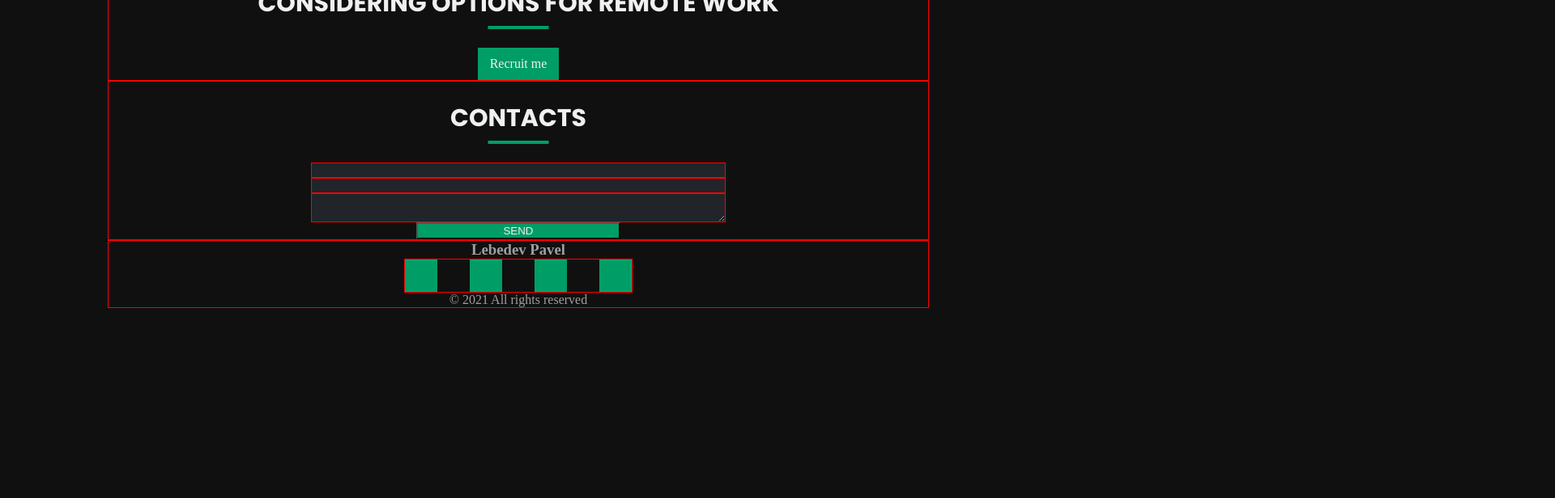
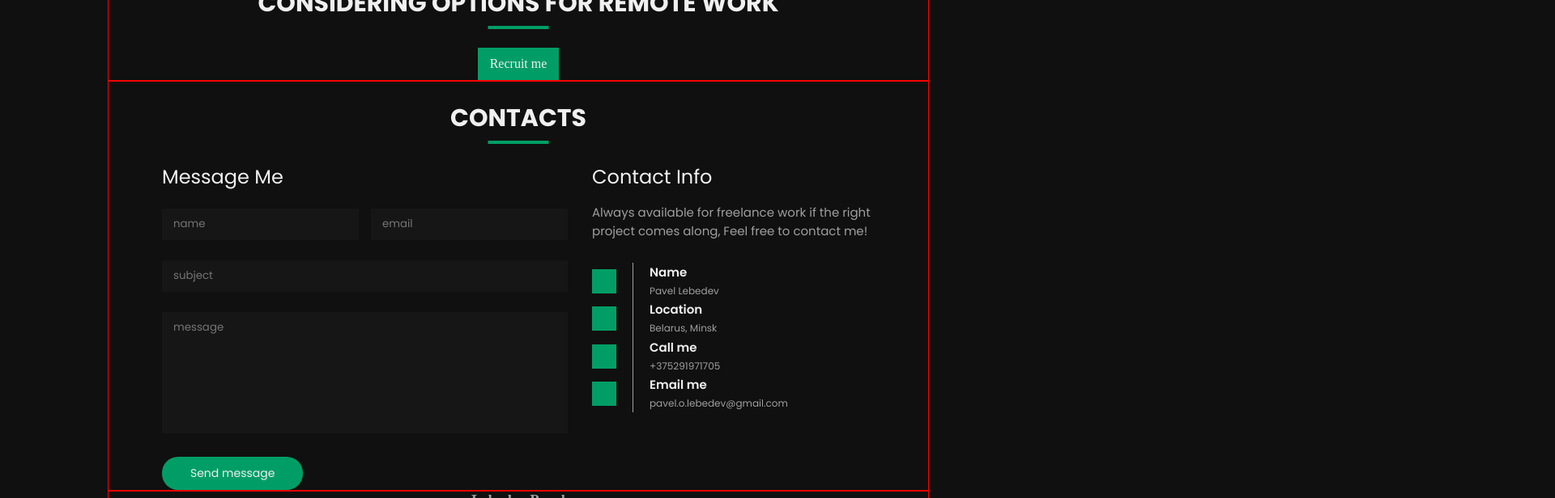
Before and after one commit to Odinsees/portfolio, a React (Create React App) app: page / in a window 1280 px wide. Shown: the part 2184-2800 px from the top of the page at 81% size, 1920 px wide, since content can reach past the window. Before the commit the page ends 2573 px from the top, so only its background shows below. Built offline with nearby package versions, Linux system fonts and the light colour scheme.

Commit message:
refactor contactBlock

```diff
--- a/src/Components/ContactForm/ContactForm.module.scss
+++ b/src/Components/ContactForm/ContactForm.module.scss
@@ -1,33 +1,178 @@
 @import "../../../src/common/styles/sass/variables.scss";
 
-.formBlock {
-  .formContainer {
-    flex-direction: column;
-    justify-content: flex-start;
+.formContainer {
+  flex-direction: column;
 
+  .titleBlock {
+
+  }
+
+  .contactFormWrapper {
+    width: 90%;
+    display: flex;
+    box-sizing: border-box;
     .formBox {
-      width: 50%;
-      display: flex;
-      flex-direction: column;
-      align-items: center;
+      width: 60%;
+      padding-left: 15px;
+      padding-right: 15px;
+      box-sizing: border-box;
+      .contactsForm{
+        width: 100%;
+        box-sizing: border-box;
+        .contentTitle{
+          color:$titleTextColor;
+          margin: 0 0 22px 0;
+          font-family: $fontFamily;
+          font-size: 1.5rem;
+          font-weight: 500;
+        }
+        .form{
+          display: flex;
+          flex-wrap: wrap;
+          margin-left: -15 px;
+          margin-right: -15 px;
+          box-sizing: border-box;
+          .formInputTop{
+            width: 50%;
+            margin-bottom: 25px;
+            padding-right: 15px;
+            box-sizing: border-box;
+            & input{
+              font-family: $fontFamily;
+              width: 100%;
+              box-sizing: border-box;
+              padding: 9px 14px;
+              border: none;
+              background-color: #161616;
+              color: $otherTextColor;
+              outline:none;
+              border-bottom: 1px solid #161616;
+              transition: 1s;
+              &:hover{
+                border-bottom: 1px solid $primaryColor;
+                transition: 1s;
+              }
+            }
+          }
+          .formInput{
+            width: 100%;
+            margin-bottom: 25px;
+            padding-right: 15px;
+            box-sizing: border-box;
+            & input{
+              font-family: $fontFamily;
+              width: 100%;
+              box-sizing: border-box;
+              padding: 9px 14px;
+              border: none;
+              background-color: #161616;
+              color: $otherTextColor;
+              outline:none;
+              border-bottom: 1px solid #161616;
+              transition: 1s;
+              &:hover{
+                border-bottom: 1px solid $primaryColor;
+                transition: 1s;
+              }
+            }
+          }
+          .formTextArea{
+            width: 100%;
+            margin-bottom: 25px;
+            padding-right: 15px;
+            box-sizing: border-box;
+            & textarea{
+              font-family: $fontFamily;
+              width: 100%;
+              height: 150px;
+              padding: 9px 14px;
+              resize: none;
+              box-sizing: border-box;
+              border: none;
+              background-color: #161616;
+              color: $otherTextColor;
+              outline:none;
+              border-bottom: 1px solid #161616;
+              transition: 1s;
+              &:hover{
+                border-bottom: 1px solid $primaryColor;
+                transition: 1s;
+              }
+            }
+          }
+          .formButton {
+            text-align: center;
+            text-decoration: none;
+            margin-right: 23px;
+            background-color: $primaryColor;
+            border: $primaryColor;
+            color: $buttonTextColor;
+            font-size: 14px;
+            padding: 10px 35px;
+            font-family: $fontFamily;
+            border-radius: 20px;
+            transition: 1s;
 
-      & input, textarea,  {
-        width: 100%;
-        border: 1px solid red;
-        background-color: $secondBackGroundColor;
-        color: $otherTextColor;
+            &:hover {
+              transform: scale(1.05);
+              transition: 1s;
+            }
+          }
+        }
       }
-      & button{
-        width: 50%;
-        background-color:$primaryColor;
-        color: $buttonTextColor;
-      }
+    }
 
-      @media screen and (max-width: 1024px) {
-        width: 80%
-      }
-      @media screen and (max-width: 1024px) {
-        width: 80%
+    .contactsInfo {
+      width: 40%;
+      .Info{
+        .contentTitle{
+          margin: 0 0 12px 0;
+          color:$titleTextColor;
+          font-family: $fontFamily;
+          font-size: 1.5rem;
+          font-weight: 500;
+        }
+        .infoDescription{
+          font-family: $fontFamily;
+          margin-bottom: 28px;
+          font-size: 15px;
+          color:$otherTextColor;
+        }
+        .ulContacts{
+          margin-block-start: 0;
+          margin-block-end: 0;
+          margin-inline-start: 0;
+          margin-inline-end: 0;
+          padding-inline-start: 0;
+          .liContacts{
+            display: flex;
+            align-items: center;
+            .contactIcon{
+              width: 30px;
+              height: 30px;
+              background-color: #009e66;
+              margin-right: 20px;
+            }
+            .infoDetails{
+              padding-left: 20px;
+              border-left: 1px solid $otherTextColor;
+              .infoTitle{
+                margin: 0;
+                font-size: 15px;
+                font-weight: 600;
+                color:$titleTextColor;
+                font-family: $fontFamily;
+              }
+              .infoValue{
+                font-family: $fontFamily;
+                color:$otherTextColor;
+                font-size: 12px;
+                font-weight: 400;
+                line-height: 1.95;
+              }
+            }
+          }
+        }
       }
     }
   }
--- a/src/Components/ContactForm/ContactForm.tsx
+++ b/src/Components/ContactForm/ContactForm.tsx
@@ -8,13 +8,75 @@ export const ContactForm = () => {
     return (
         <div className={style.formBlock}>
             <div className={`${styleContainer.container} ${style.formContainer}`}>
-                <Title title={'Contacts'}/>
-                <form className={style.formBox}>
-                    <input type='text'/>
-                    <input type='text'/>
-                    <textarea/>
-                    <button type="submit">SEND</button>
-                </form>
+                <div className={style.titleBlock}>
+                    <Title title={'Contacts'}/>
+                </div>
+                <div className={style.contactFormWrapper}>
+                    <div className={style.formBox}>
+                        <form className={style.contactsForm}>
+                            <h4 className={style.contentTitle}>Message Me</h4>
+                            <div className={style.form}>
+                                <div className={style.formInputTop}>
+                                    <input type='text' placeholder={'name'}/>
+                                </div>
+                                <div className={style.formInputTop}>
+                                    <input type='text' placeholder={'email'}/>
+                                </div>
+                                <div className={style.formInput}>
+                                    <input type='text' placeholder={'subject'}/>
+                                </div>
+                                <div className={style.formTextArea}>
+                                    <textarea placeholder={'message'}/>
+                                </div>
+                                <button className={style.formButton} type="submit">Send message</button>
+                            </div>
+                        </form>
+                    </div>
+                    <div className={style.contactsInfo}>
+                        <div className={style.Info}>
+                            <h4 className={style.contentTitle}>Contact Info</h4>
+                            <p className={style.infoDescription}>Always available for freelance work if the right project comes along, Feel free to contact me!</p>
+                            <ul className={style.ulContacts}>
+                                <li className={style.liContacts}>
+                                    <div className={style.contactIcon}>
+                                        <img src="" alt=""/>
+                                    </div>
+                                    <div className={style.infoDetails}>
+                                        <h6 className={style.infoTitle}>Name</h6>
+                                        <span className={style.infoValue}>Pavel Lebedev</span>
+                                    </div>
+                                </li>
+                                <li className={style.liContacts}>
+                                    <div className={style.contactIcon}>
+                                        <img src="" alt=""/>
+                                    </div>
+                                    <div className={style.infoDetails}>
+                                        <h6 className={style.infoTitle}>Location</h6>
+                                        <span className={style.infoValue}>Belarus, Minsk</span>
+                                    </div>
+                                </li>
+                                <li className={style.liContacts}>
+                                    <div className={style.contactIcon}>
+                                        <img src="" alt=""/>
+                                    </div>
+                                    <div className={style.infoDetails}>
+                                        <h6 className={style.infoTitle}>Call me</h6>
+                                        <span className={style.infoValue}>+375291971705</span>
+                                    </div>
+                                </li>
+                                <li className={style.liContacts}>
+                                    <div className={style.contactIcon}>
+                                        <img src="" alt=""/>
+                                    </div>
+                                    <div className={style.infoDetails}>
+                                        <h6 className={style.infoTitle}>Email me</h6>
+                                        <span className={style.infoValue}>pavel.o.lebedev@gmail.com</span>
+                                    </div>
+                                </li>
+                            </ul>
+                        </div>
+                    </div>
+                </div>
             </div>
         </div>
     );
--- a/src/Components/MyProject/Project/Project.module.scss
+++ b/src/Components/MyProject/Project/Project.module.scss
@@ -31,13 +31,13 @@
       left: 0;
       right: 0;
       opacity: 0.3;
-      transition: 0.5s;
     }
 
-    &:hover .viewButton {
+    &:hover .viewButton{
       opacity: 1;
       transition: 0.5s;
       cursor: pointer;
+      color: $buttonTextColor;
     }
 
     .viewButton {
@@ -53,6 +53,7 @@
       opacity: 0;
       position: relative;
       z-index: 1;
+      transition: 0.5s;
     }
   }
 
--- a/src/Components/Skills/Skill/skill.module.scss
+++ b/src/Components/Skills/Skill/skill.module.scss
@@ -35,5 +35,6 @@
     color: $titleTextColor;
     background-color: $secondBackGroundColor;
     margin: 0 0 20px 0;
+    font-family: $fontFamily;
   }
 }
```
Also changed, not shown: src/Components/Main/Main.module.scss (+9 -4 lines), src/Components/Main/Main.tsx (+6 -2 lines).
